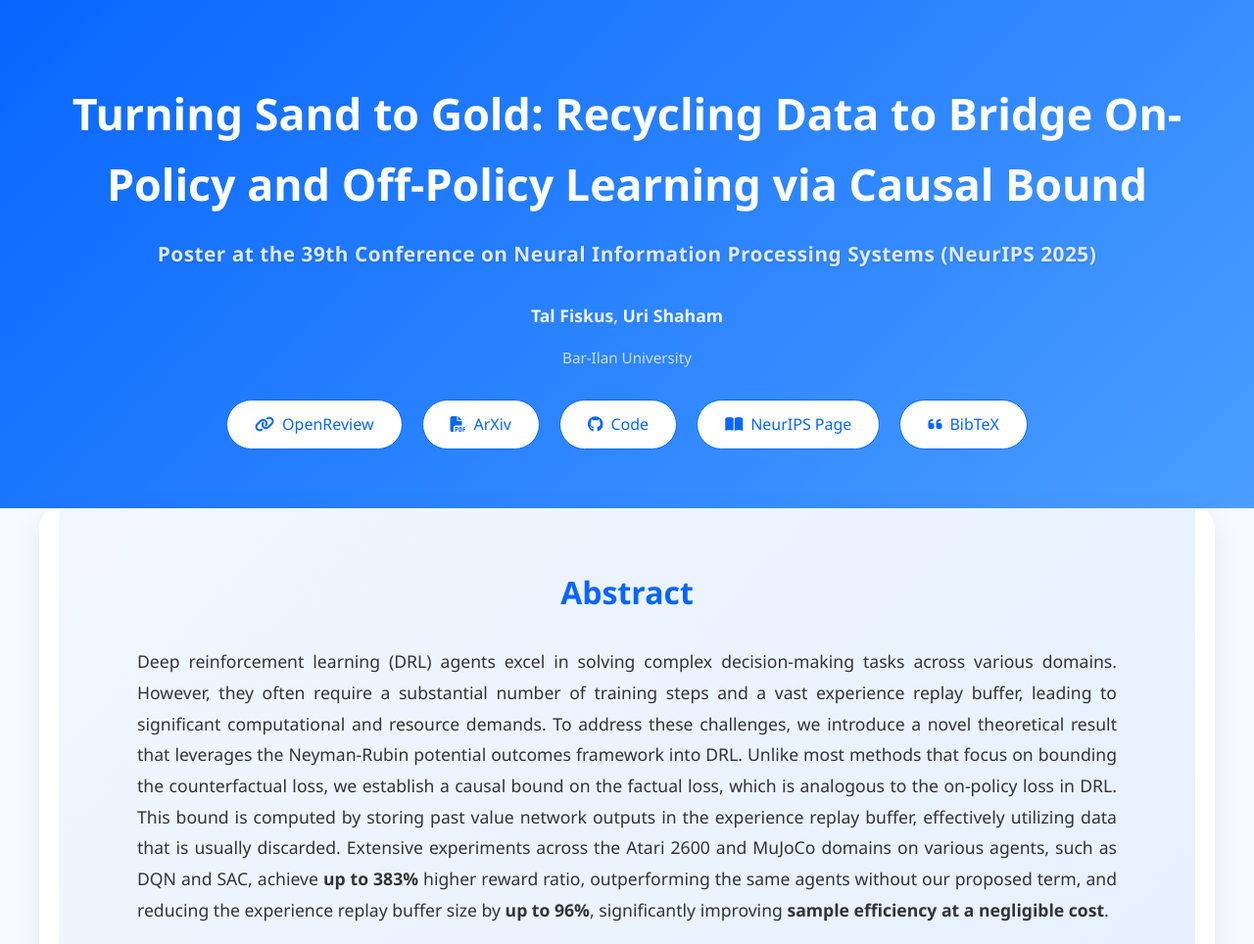
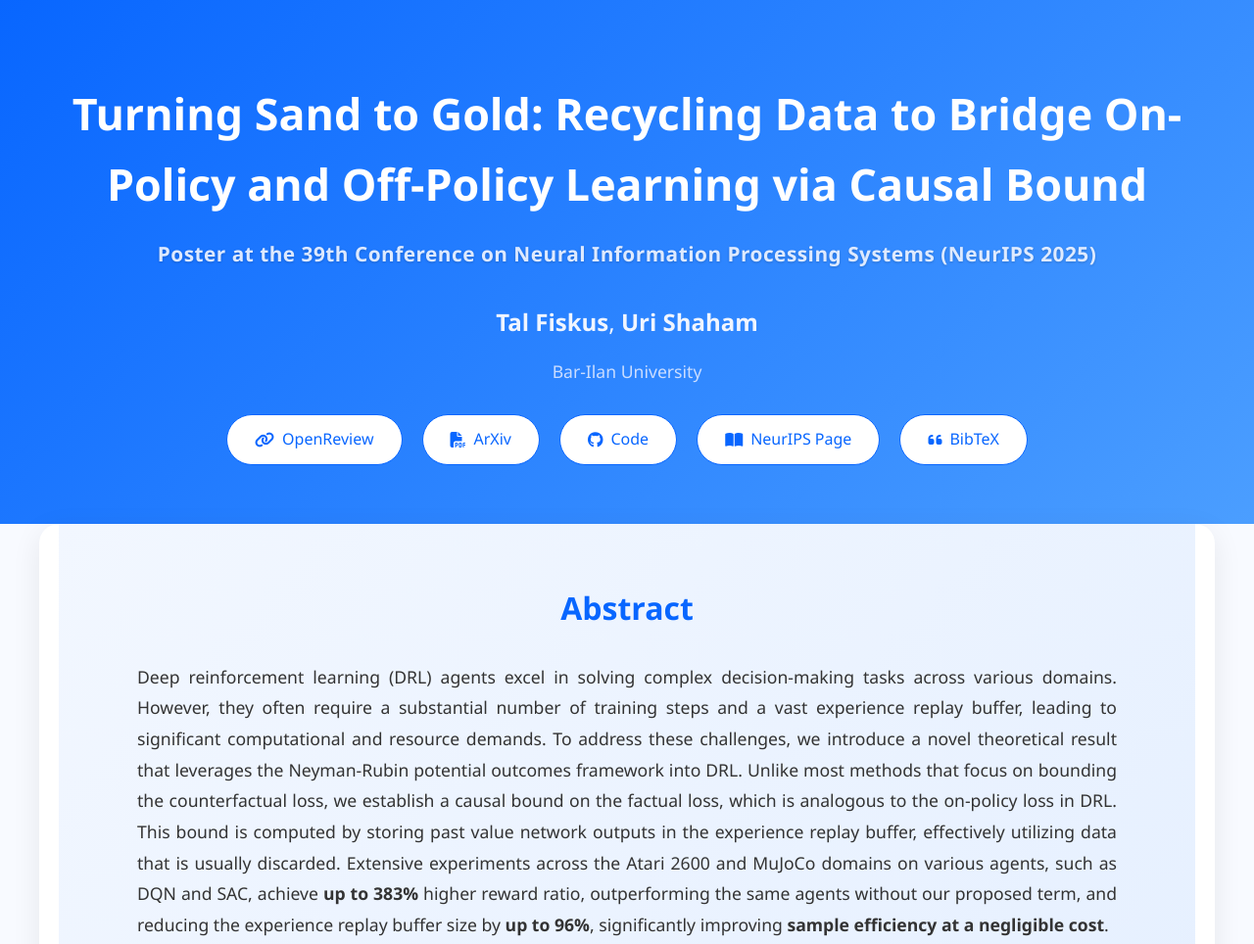
Before and after one commit to shaham-lab/TurningSandToGold, a plain HTML site: page index.html in a window 1280 px wide. Shown: the top 964 px of the page at 98% size. Drawn offline with nearby package versions, Linux system fonts and the light colour scheme.

Commit message:
Increase font sizes for authors and affiliations

```diff
--- a/index.html
+++ b/index.html
@@ -50,14 +50,14 @@
         }
 
         .authors {
-          font-size: 1.1em;
+          font-size: 1.5em;
           margin-bottom: 15px;
           line-height: 1.8;
           color: #f0f5ff;
         }
 
         .affiliations {
-          font-size: 0.95em;
+          font-size: 1.1em;
           opacity: 0.9;
           margin-bottom: 30px;
           color: #dce7ff;
```
